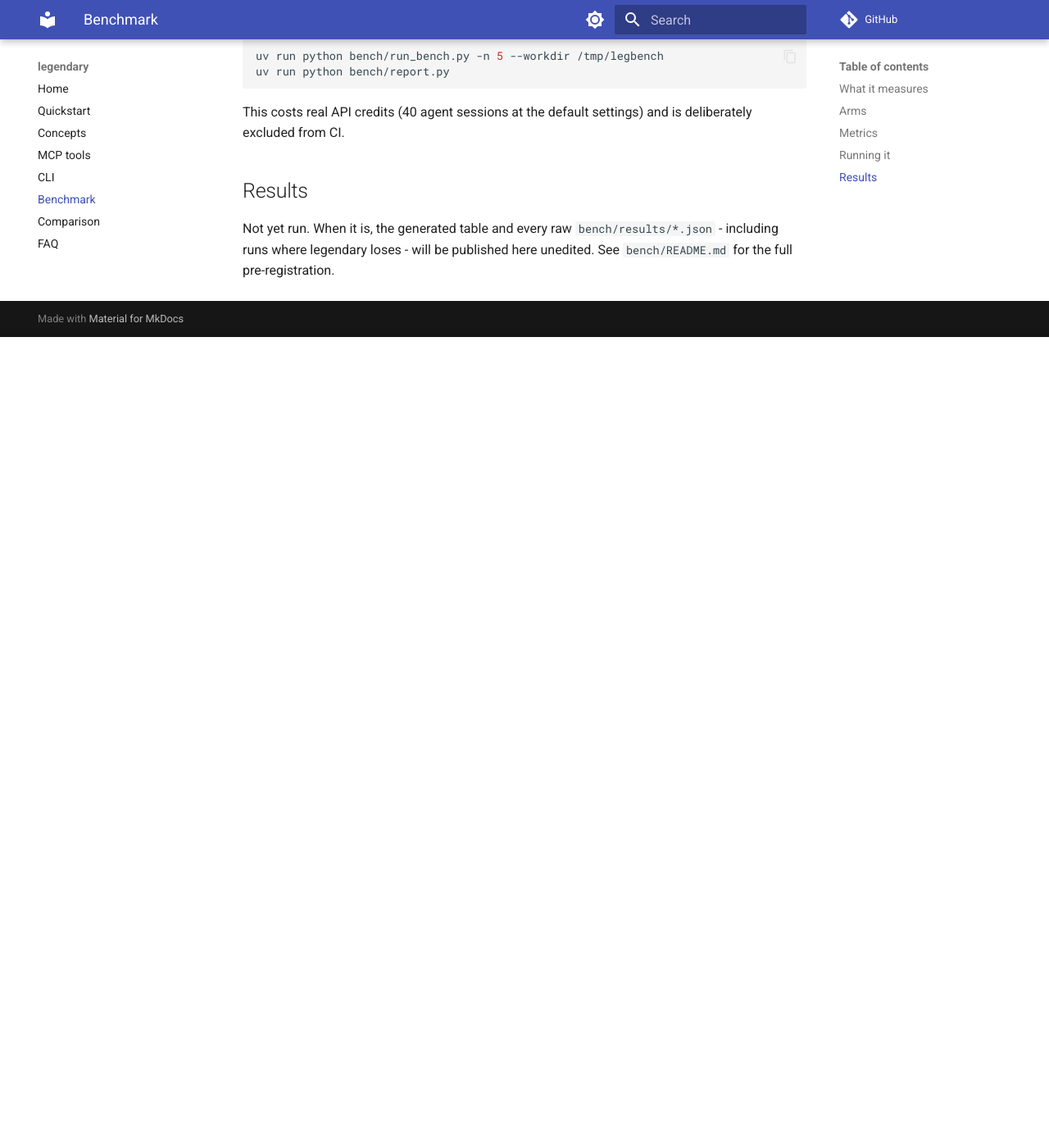
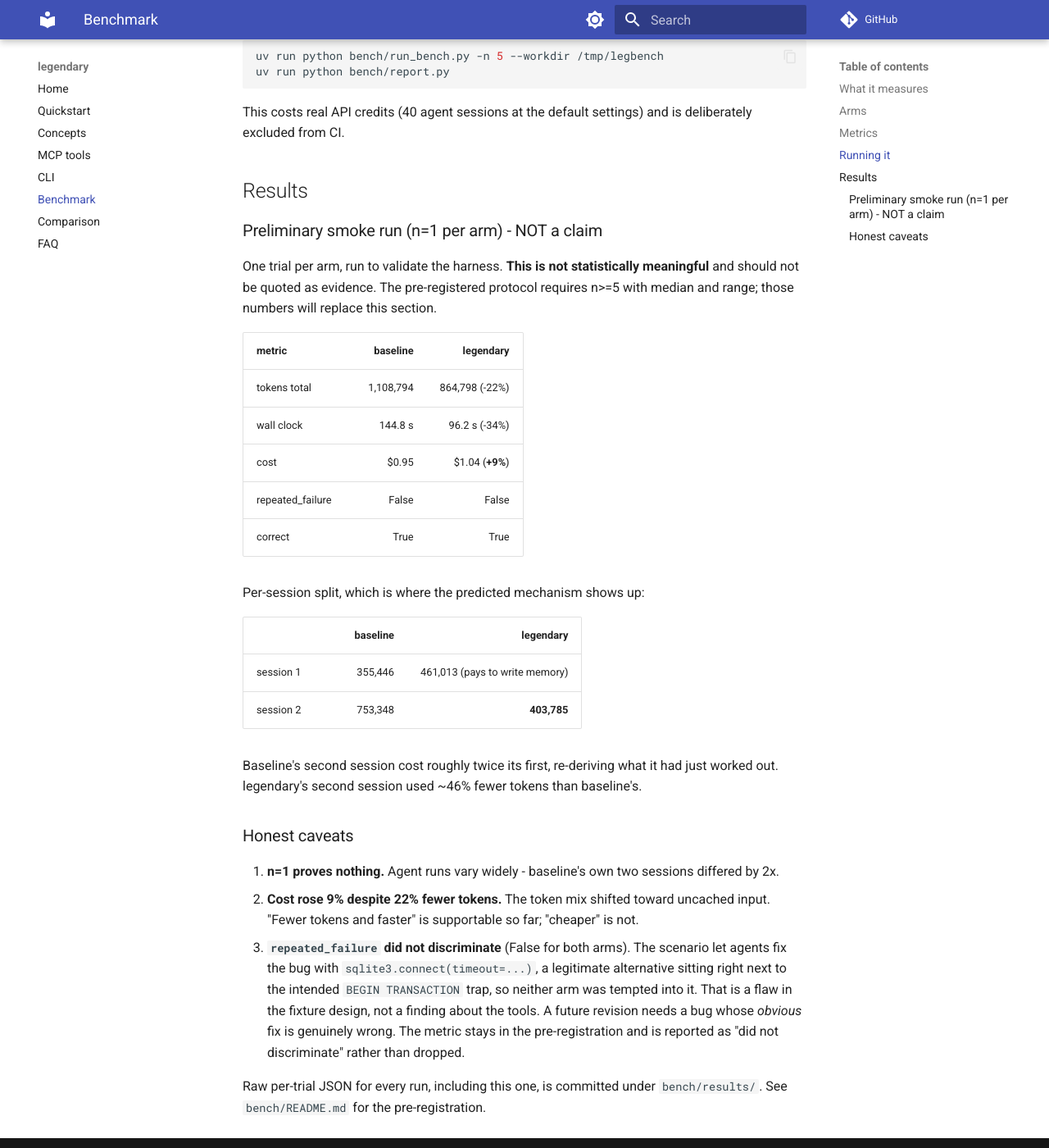
Before and after one commit to ashhadahsan/legendary, an MkDocs documentation site: the page built from docs/benchmark.md, in a window 1280 px wide and 1400 px high, scrolled down 1305 px. Shown: the whole window at 82% size. Built offline with MkDocs 1.6.1 and Material for MkDocs 9.7.7, drawn with Linux system fonts in a browser that asks for light colours; comment, search, counter and statistics services are not loaded; before the commit the page ends 1716 px from its top, so only the background shows below that.

Commit message:
bench: publish preliminary smoke results with caveats
n=1 per arm, harness validation only - explicitly marked as not a claim.
Records that repeated_failure did not discriminate because the fixture allowed
a legitimate timeout= fix next to the intended trap, and that cost rose 9%
despite 22% fewer tokens.

Also un-ignores bench/results/ so raw runs are actually published, as the
pre-registration promises.

```diff
--- a/docs/benchmark.md
+++ b/docs/benchmark.md
@@ -53,6 +53,46 @@ deliberately excluded from CI.
 
 ## Results
 
-Not yet run. When it is, the generated table and every raw
-`bench/results/*.json` - including runs where legendary loses - will be
-published here unedited. See `bench/README.md` for the full pre-registration.
+### Preliminary smoke run (n=1 per arm) - NOT a claim
+
+One trial per arm, run to validate the harness. **This is not statistically
+meaningful** and should not be quoted as evidence. The pre-registered protocol
+requires n>=5 with median and range; those numbers will replace this section.
+
+| metric | baseline | legendary |
+|---|---:|---:|
+| tokens total | 1,108,794 | 864,798 (-22%) |
+| wall clock | 144.8 s | 96.2 s (-34%) |
+| cost | $0.95 | $1.04 (**+9%**) |
+| repeated_failure | False | False |
+| correct | True | True |
+
+Per-session split, which is where the predicted mechanism shows up:
+
+| | baseline | legendary |
+|---|---:|---:|
+| session 1 | 355,446 | 461,013 (pays to write memory) |
+| session 2 | 753,348 | **403,785** |
+
+Baseline's second session cost roughly twice its first, re-deriving what it had
+just worked out. legendary's second session used ~46% fewer tokens than
+baseline's.
+
+### Honest caveats
+
+1. **n=1 proves nothing.** Agent runs vary widely - baseline's own two sessions
+   differed by 2x.
+2. **Cost rose 9% despite 22% fewer tokens.** The token mix shifted toward
+   uncached input. "Fewer tokens and faster" is supportable so far; "cheaper"
+   is not.
+3. **`repeated_failure` did not discriminate** (False for both arms). The
+   scenario let agents fix the bug with `sqlite3.connect(timeout=...)`, a
+   legitimate alternative sitting right next to the intended `BEGIN
+   TRANSACTION` trap, so neither arm was tempted into it. That is a flaw in the
+   fixture design, not a finding about the tools. A future revision needs a bug
+   whose *obvious* fix is genuinely wrong. The metric stays in the
+   pre-registration and is reported as "did not discriminate" rather than
+   dropped.
+
+Raw per-trial JSON for every run, including this one, is committed under
+`bench/results/`. See `bench/README.md` for the pre-registration.
```
Also changed, not shown: 3 other files.
